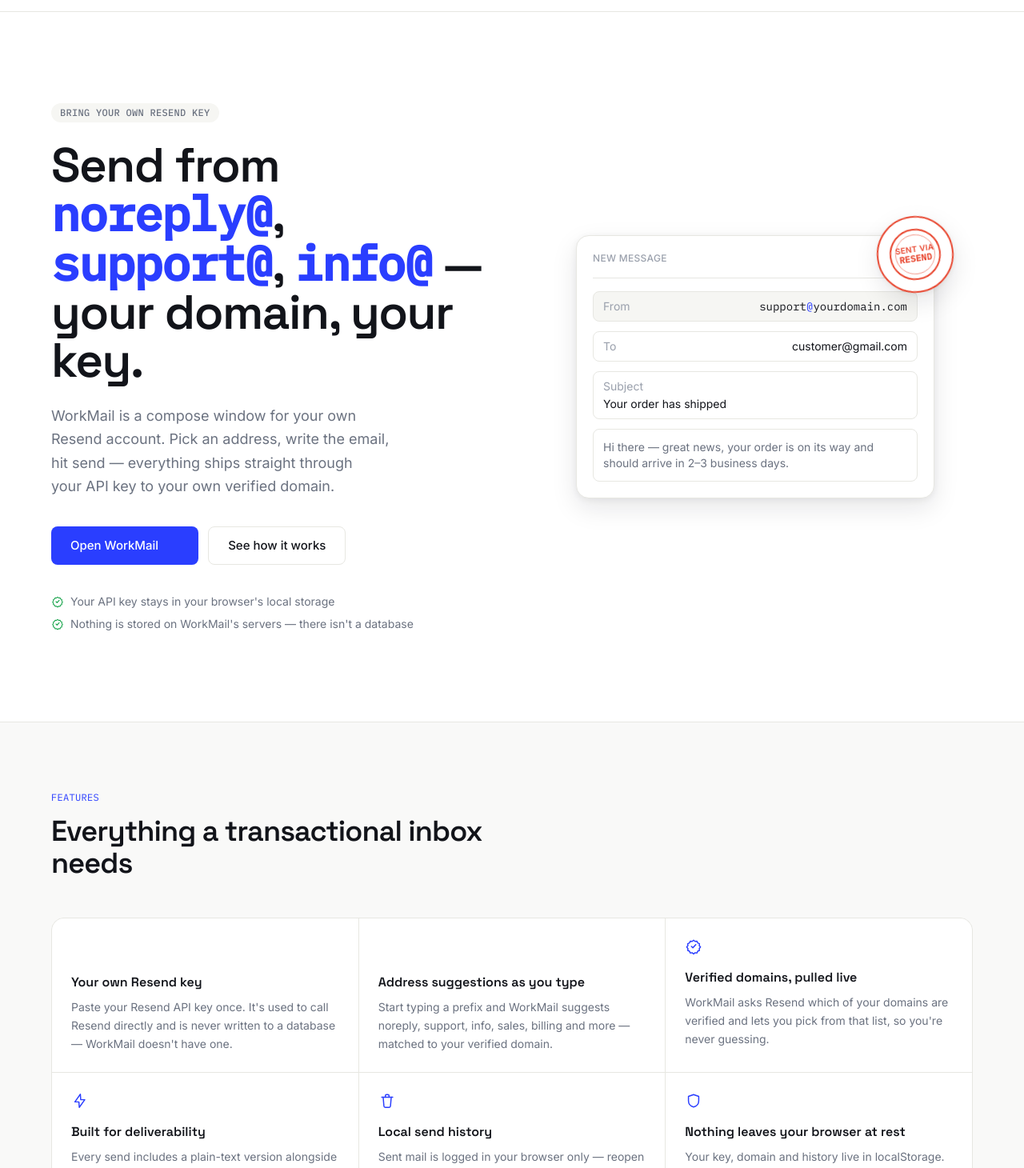
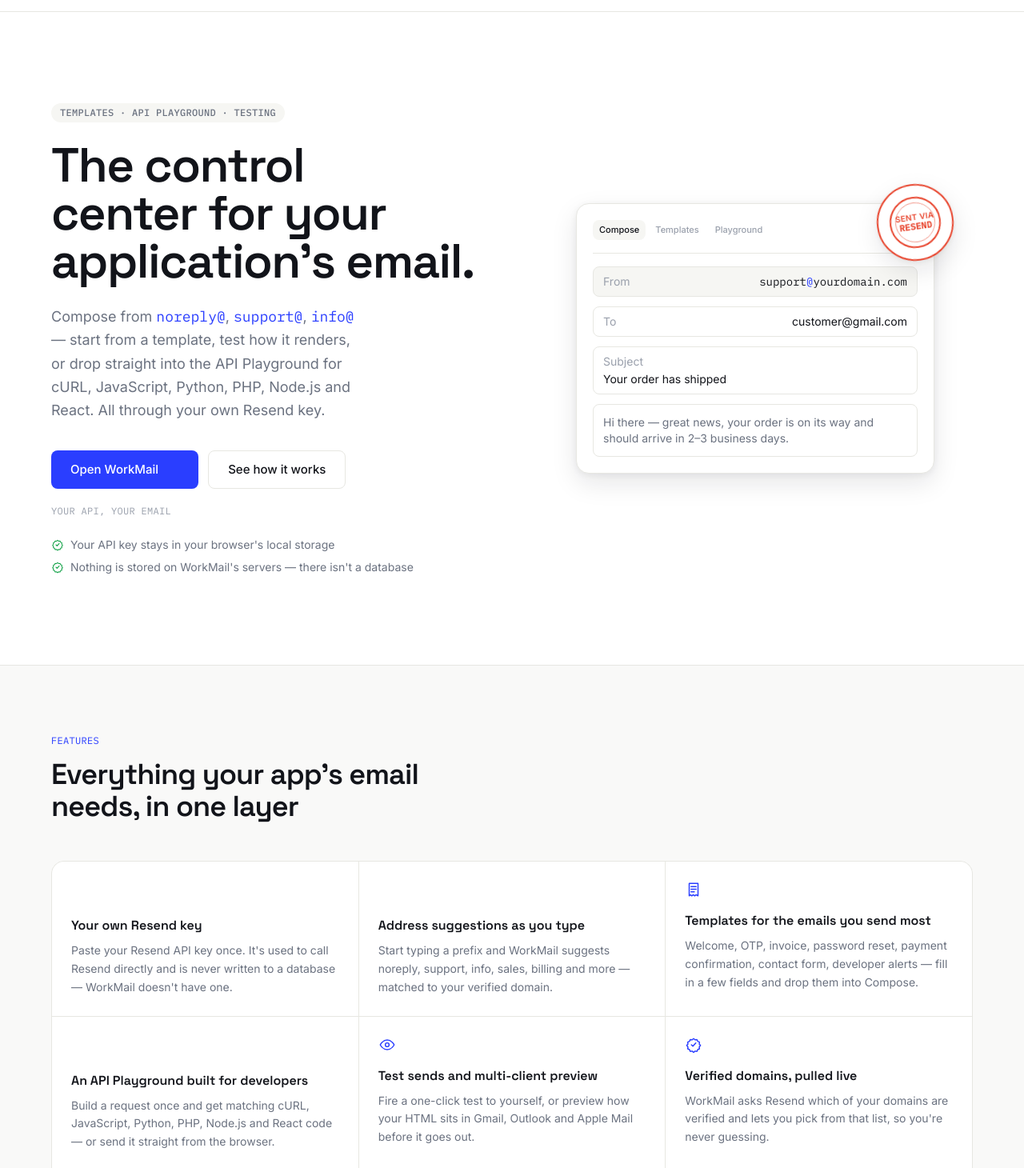
Before and after one commit to mas-rur/Work--Mail, a Next.js app: page / in a window 1280 px wide. Shown: the part 50-1510 px from the top of the page at 80% size. Built offline with nearby package versions, Linux system fonts and the light colour scheme; some icons are missing.

Commit message:
Add files via upload

```diff
--- a/components/api-key-settings.tsx
+++ b/components/api-key-settings.tsx
@@ -18,7 +18,7 @@
   DialogTrigger,
   DialogClose,
 } from "@/components/ui/dialog";
-import { KeyIcon, EyeIcon, EyeOffIcon, RefreshIcon, DomainIconEl, VerifiedIconEl, TrashIcon } from "@/components/icons";
+import { KeyIcon, EyeIcon, EyeOffIcon, RefreshIcon, DomainIconEl, VerifiedIconEl, TrashIcon, MailIcon } from "@/components/icons";
 
 type DomainEntry = { name: string; status: string };
 
@@ -32,10 +32,12 @@
   const [domains, setDomains] = useState<DomainEntry[]>([]);
   const [defaultDomain, setDefaultDomain] = useState("");
   const [loading, setLoading] = useState(false);
+  const [testEmail, setTestEmail] = useState("");
 
   useEffect(() => {
     setApiKey(settingsStore.getApiKey());
     setDefaultDomain(settingsStore.getDomain());
+    setTestEmail(settingsStore.getTestEmail());
     const cached = settingsStore.getVerifiedDomains();
     if (cached.length) {
       setDomains(cached.map((name) => ({ name, status: "verified" })));
@@ -90,6 +92,11 @@
   const pickDefault = (name: string) => {
     setDefaultDomain(name);
     settingsStore.setDomain(name);
+  };
+
+  const saveTestEmail = () => {
+    settingsStore.setTestEmail(testEmail.trim());
+    toast.success("Test email saved");
   };
 
   return (
@@ -185,6 +192,34 @@
 
       <Card className="lg:col-span-2">
         <CardHeader>
+          <CardTitle className="flex items-center gap-2">
+            <MailIcon size={18} className="text-accent" />
+            Testing
+          </CardTitle>
+          <CardDescription>
+            The address WorkMail uses for "Send test to myself" in Compose.
+          </CardDescription>
+        </CardHeader>
+        <CardContent>
+          <Label htmlFor="test-email">Your test email</Label>
+          <div className="mt-1.5 flex gap-2">
+            <Input
+              id="test-email"
+              type="email"
+              value={testEmail}
+              onChange={(e) => setTestEmail(e.target.value)}
+              placeholder="you@example.com"
+              className="flex-1"
+            />
+            <Button variant="outline" onClick={saveTestEmail}>
+              Save
+            </Button>
+          </div>
+        </CardContent>
+      </Card>
+
+      <Card className="lg:col-span-2">
+        <CardHeader>
           <CardTitle className="flex items-center gap-2 text-stamp">
             <TrashIcon size={18} />
             Local data
@@ -220,6 +255,7 @@
                       setApiKey("");
                       setDomains([]);
                       setDefaultDomain("");
+                      setTestEmail("");
                       toast.success("Local data cleared");
                     }}
                   >
--- a/components/app-shell.tsx
+++ b/components/app-shell.tsx
@@ -7,7 +7,9 @@
 import { Logo } from "@/components/logo";
 import { Tabs, TabsList, TabsTrigger, TabsContent } from "@/components/ui/tabs";
 import { Button } from "@/components/ui/button";
-import { ComposeForm } from "@/components/compose-form";
+import { ComposeForm, type TemplateSeed } from "@/components/compose-form";
+import { TemplateGallery } from "@/components/templates/template-gallery";
+import { ApiPlayground } from "@/components/playground/api-playground";
 import { SentHistory } from "@/components/sent-history";
 import { ApiKeySettings } from "@/components/api-key-settings";
 import { settingsStore, tourStore } from "@/lib/storage";
@@ -25,7 +27,7 @@
         popover: {
           title: "Welcome to WorkMail",
           description:
-            "A compose window for your own Resend account. Quick tour — four stops.",
+            "The control center for your application's email. Quick tour — six stops.",
           side: "bottom",
         },
       },
@@ -39,29 +41,39 @@
         },
       },
       {
+        element: "#tour-tab-templates",
+        popover: {
+          title: "2. Start from a template",
+          description:
+            "Welcome emails, OTPs, invoices, password resets and more — fill in a few fields and drop them into Compose.",
+          side: "bottom",
+        },
+      },
+      {
         element: "#tour-from",
         popover: {
-          title: "2. Pick an address",
+          title: "3. Pick an address",
           description:
             "Type a prefix and WorkMail suggests noreply, support, info and more — paired with your domain.",
           side: "top",
         },
       },
       {
-        element: "#tour-editor",
+        element: "#tour-send",
         popover: {
-          title: "3. Write the message",
-          description: "A small toolbar covers bold, italic, lists and links.",
+          title: "4. Send, test, or preview",
+          description:
+            "Send for real, fire a one-click test to yourself, or preview how it renders across Gmail, Outlook and Apple Mail.",
           side: "top",
         },
       },
       {
-        element: "#tour-send",
+        element: "#tour-tab-playground",
         popover: {
-          title: "4. Send",
+          title: "5. The API Playground",
           description:
-            "This goes straight through your Resend key to your domain, and gets logged in History.",
-          side: "top",
+            "Build a request and get matching cURL, JavaScript, Python, PHP, Node.js and React code — or send it directly.",
+          side: "bottom",
         },
       },
       {
@@ -82,6 +94,7 @@
   const [hasApiKey, setHasApiKey] = useState(false);
   const [domains, setDomains] = useState<string[]>([]);
   const [defaultDomain, setDefaultDomain] = useState("");
+  const [templateSeed, setTemplateSeed] = useState<TemplateSeed | null>(null);
   const tourRef = useRef<ReturnType<typeof buildTour> | null>(null);
 
   useEffect(() => {
@@ -105,6 +118,11 @@
       tourRef.current = buildTour();
       tourRef.current.drive();
     }, 60);
+  };
+
+  const useTemplate = (subject: string, html: string) => {
+    setTemplateSeed((prev) => ({ subject, html, seq: (prev?.seq ?? 0) + 1 }));
+    setTab("compose");
   };
 
   return (
@@ -132,6 +150,12 @@
             <TabsTrigger id="tour-tab-compose" value="compose">
               Compose
             </TabsTrigger>
+            <TabsTrigger id="tour-tab-templates" value="templates">
+              Templates
+            </TabsTrigger>
+            <TabsTrigger id="tour-tab-playground" value="playground">
+              API Playground
+            </TabsTrigger>
             <TabsTrigger id="tour-tab-history" value="history">
               History
             </TabsTrigger>
@@ -145,8 +169,17 @@
               domains={domains}
               defaultDomain={defaultDomain}
               hasApiKey={hasApiKey}
+              templateSeed={templateSeed}
               onGoToSettings={() => setTab("settings")}
             />
+          </TabsContent>
+
+          <TabsContent value="templates">
+            <TemplateGallery onUseTemplate={useTemplate} />
+          </TabsContent>
+
+          <TabsContent value="playground">
+            <ApiPlayground />
           </TabsContent>
 
           <TabsContent value="history">
--- a/components/compose-form.tsx
+++ b/components/compose-form.tsx
@@ -6,20 +6,25 @@
 import { FromAddressSelect } from "@/components/from-address-select";
 import { RichTextEditor, type RichTextEditorHandle } from "@/components/rich-text-editor";
 import { DeliverabilityTips } from "@/components/deliverability-tips";
+import { ClientPreviewDialog } from "@/components/compose/client-preview-dialog";
 import { Input } from "@/components/ui/input";
 import { Label } from "@/components/ui/label";
 import { Button } from "@/components/ui/button";
-import { AlertIconEl, SendIcon } from "@/components/icons";
+import { AlertIconEl, SendIcon, EyeIcon, RefreshIcon } from "@/components/icons";
+
+export type TemplateSeed = { subject: string; html: string; seq: number };
 
 export function ComposeForm({
   domains,
   defaultDomain,
   hasApiKey,
+  templateSeed,
   onGoToSettings,
 }: {
   domains: string[];
   defaultDomain: string;
   hasApiKey: boolean;
+  templateSeed?: TemplateSeed | null;
   onGoToSettings: () => void;
 }) {
   const [prefix, setPrefix] = useState("noreply");
@@ -30,6 +35,9 @@
   const [bodyHtml, setBodyHtml] = useState("");
   const [bodyText, setBodyText] = useState("");
   const [sending, setSending] = useState(false);
+  const [sendingTest, setSendingTest] = useState(false);
+  const [testEmail, setTestEmail] = useState("");
+  const [previewOpen, setPreviewOpen] = useState(false);
 
   // `defaultDomain` arrives from a localStorage read in the parent, which
   // resolves a tick after mount — pick it up once it does, but don't
@@ -39,7 +47,22 @@
     // eslint-disable-next-line react-hooks/exhaustive-deps
   }, [defaultDomain]);
 
+  useEffect(() => {
+    setTestEmail(settingsStore.getTestEmail());
+  }, []);
+
   const editorRef = useRef<RichTextEditorHandle>(null);
+
+  // Applying a template writes straight into the (largely uncontrolled)
+  // rich text editor via its imperative handle, then syncs local state.
+  useEffect(() => {
+    if (!templateSeed) return;
+    setSubject(templateSeed.subject);
+    editorRef.current?.setHtml(templateSeed.html);
+    setBodyHtml(editorRef.current?.getHtml() ?? templateSeed.html);
+    setBodyText(editorRef.current?.getText() ?? "");
+    // eslint-disable-next-line react-hooks/exhaustive-deps
+  }, [templateSeed?.seq]);
 
   const from = `${prefix}@${domain || "yourdomain.com"}`;
   const domainVerified = domains.includes(domain);
@@ -59,6 +82,25 @@
     setBodyHtml("");
     setBodyText("");
     editorRef.current?.clear();
+  };
+
+  const doSend = async (overrideTo: string, subjectPrefix = "") => {
+    const apiKey = settingsStore.getApiKey();
+    const res = await fetch("/api/send", {
+      method: "POST",
+      headers: { "Content-Type": "application/json" },
+      body: JSON.stringify({
+        apiKey,
+        from,
+        to: overrideTo,
+        subject: `${subjectPrefix}${subject}`,
+        html: bodyHtml,
+        text: bodyText,
+        replyTo: replyTo.trim() || undefined,
+      }),
+    });
+    const data = await res.json();
+    return { ok: res.ok, data };
   };
 
   const handleSend = async () => {
@@ -83,22 +125,9 @@
 
     setSending(true);
     try {
-      const res = await fetch("/api/send", {
-        method: "POST",
-        headers: { "Content-Type": "application/json" },
-        body: JSON.stringify({
-          apiKey,
-          from,
-          to: to.trim(),
-          subject,
-          html: bodyHtml,
-          text: bodyText,
-          replyTo: replyTo.trim() || undefined,
-        }),
-      });
-      const data = await res.json();
+      const { ok, data } = await doSend(to.trim());
 
-      if (!res.ok) {
+      if (!ok) {
         historyStore.add({
           id: crypto.randomUUID(),
           from,
@@ -130,6 +159,38 @@
       toast.error("Network error — the email was not sent");
     } finally {
       setSending(false);
+    }
+  };
+
+  const handleSendTest = async () => {
+    const apiKey = settingsStore.getApiKey();
+    if (!apiKey) {
+      toast.error("Add your Resend API key in Settings first");
+      onGoToSettings();
+      return;
+    }
+    if (!testEmail.trim()) {
+      toast.error("Add your test email in Settings first");
+      onGoToSettings();
+      return;
+    }
+    if (!domain) {
+      toast.error("Enter a sending domain");
+      return;
+    }
+
+    setSendingTest(true);
+    try {
+      const { ok, data } = await doSend(testEmail.trim(), "[Test] ");
+      if (!ok) {
+        toast.error(data.error || "Test send failed");
+        return;
+      }
+      toast.success(`Test sent to ${testEmail.trim()}`);
+    } catch {
+      toast.error("Network error — the test email was not sent");
+    } finally {
+      setSendingTest(false);
     }
   };
 
@@ -205,10 +266,32 @@
           </div>
         </div>
 
-        <div className="flex items-center justify-between border-t border-line pt-4">
-          <p className="text-xs text-ink-faint">
-            Sends through your own Resend account.
-          </p>
+        <div className="flex flex-col gap-3 border-t border-line pt-4 sm:flex-row sm:items-center sm:justify-between">
+          <div className="flex items-center gap-2">
+            <Button
+              type="button"
+              variant="outline"
+              size="sm"
+              onClick={() => setPreviewOpen(true)}
+            >
+              <EyeIcon size={14} />
+              Preview
+            </Button>
+            <Button
+              type="button"
+              variant="outline"
+              size="sm"
+              onClick={handleSendTest}
+              disabled={sendingTest}
+            >
+              {sendingTest ? (
+                <RefreshIcon size={14} className="animate-spin" />
+              ) : (
+                <SendIcon size={14} />
+              )}
+              {sendingTest ? "Sending…" : "Send test to myself"}
+            </Button>
+          </div>
           <Button id="tour-send" size="lg" onClick={handleSend} disabled={sending}>
             <SendIcon size={16} />
             {sending ? "Sending…" : "Send email"}
@@ -223,6 +306,14 @@
         hasPlainText={bodyText.trim().length > 0}
         hasReplyContent={bodyText.trim().length > 10}
       />
+
+      <ClientPreviewDialog
+        open={previewOpen}
+        onOpenChange={setPreviewOpen}
+        html={bodyHtml}
+        subject={subject}
+        from={from}
+      />
     </div>
   );
 }
--- a/components/feature-grid.tsx
+++ b/components/feature-grid.tsx
@@ -3,6 +3,9 @@
   AtIconEl,
   VerifiedIconEl,
   BoltIconEl,
+  ReceiptIcon,
+  DomainIconEl,
+  EyeIcon,
 } from "@/components/icons";
 import { TrashIcon, ShieldIcon } from "@/components/icons";
 
@@ -18,6 +21,24 @@
     title: "Address suggestions as you type",
     description:
       "Start typing a prefix and WorkMail suggests noreply, support, info, sales, billing and more — matched to your verified domain.",
+  },
+  {
+    icon: ReceiptIcon,
+    title: "Templates for the emails you send most",
+    description:
+      "Welcome, OTP, invoice, password reset, payment confirmation, contact form, developer alerts — fill in a few fields and drop them into Compose.",
+  },
+  {
+    icon: DomainIconEl,
+    title: "An API Playground built for developers",
+    description:
+      "Build a request once and get matching cURL, JavaScript, Python, PHP, Node.js and React code — or send it straight from the browser.",
+  },
+  {
+    icon: EyeIcon,
+    title: "Test sends and multi-client preview",
+    description:
+      "Fire a one-click test to yourself, or preview how your HTML sits in Gmail, Outlook and Apple Mail before it goes out.",
   },
   {
     icon: VerifiedIconEl,
@@ -54,7 +75,7 @@
             Features
           </span>
           <h2 className="mt-3 font-display text-3xl font-semibold tracking-tight text-ink sm:text-4xl">
-            Everything a transactional inbox needs
+            Everything your app's email needs, in one layer
           </h2>
         </div>
         <div className="grid gap-px overflow-hidden rounded-xl border border-line bg-line sm:grid-cols-2 lg:grid-cols-3">
--- a/components/hero.tsx
+++ b/components/hero.tsx
@@ -1,7 +1,6 @@
 import Link from "next/link";
 import { Button } from "@/components/ui/button";
 import { Badge } from "@/components/ui/badge";
-import { PostmarkMark } from "@/components/logo";
 import { ArrowRightIconEl, VerifiedIconEl } from "@/components/icons";
 
 export function Hero() {
@@ -10,20 +9,19 @@
       <div className="container grid gap-16 py-20 md:grid-cols-2 md:items-center md:py-28">
         <div>
           <Badge variant="neutral" className="mb-6 font-mono uppercase tracking-wide">
-            Bring your own Resend key
+            Templates · API Playground · Testing
           </Badge>
           <h1 className="text-balance font-display text-[2.6rem] font-semibold leading-[1.08] tracking-tight text-ink sm:text-6xl">
-            Send from{" "}
+            The control center for your application's email.
+          </h1>
+          <p className="mt-6 max-w-md text-balance text-lg leading-relaxed text-ink-muted">
+            Compose from{" "}
             <span className="font-mono text-accent">noreply@</span>,{" "}
             <span className="font-mono text-accent">support@</span>,{" "}
-            <span className="font-mono text-accent">info@</span> —
-            <br />
-            your domain, your key.
-          </h1>
-          <p className="mt-6 max-w-md text-balance text-lg leading-relaxed text-ink-muted">
-            WorkMail is a compose window for your own Resend account. Pick an
-            address, write the email, hit send — everything ships straight
-            through your API key to your own verified domain.
+            <span className="font-mono text-accent">info@</span> — start
+            from a template, test how it renders, or drop straight into the
+            API Playground for cURL, JavaScript, Python, PHP, Node.js and
+            React. All through your own Resend key.
           </p>
           <div className="mt-9 flex flex-wrap items-center gap-3">
             <Button asChild size="lg">
@@ -36,7 +34,10 @@
               <a href="#how-it-works">See how it works</a>
             </Button>
           </div>
-          <ul className="mt-9 flex flex-col gap-2 text-sm text-ink-muted">
+          <p className="mt-5 font-mono text-xs uppercase tracking-wide text-ink-faint">
+            Your Api, Your Email
+          </p>
+          <ul className="mt-6 flex flex-col gap-2 text-sm text-ink-muted">
             <li className="flex items-center gap-2">
               <VerifiedIconEl size={16} className="text-success" />
               Your API key stays in your browser's local storage
@@ -51,9 +52,17 @@
         <div className="relative mx-auto w-full max-w-md">
           <div className="rounded-xl border border-line bg-white p-5 shadow-pop">
             <div className="mb-4 flex items-center justify-between border-b border-line pb-4">
-              <span className="text-xs font-medium uppercase tracking-wide text-ink-faint">
-                New message
-              </span>
+              <div className="flex gap-1">
+                <span className="rounded-md bg-surface px-2 py-1 text-[11px] font-medium text-ink">
+                  Compose
+                </span>
+                <span className="px-2 py-1 text-[11px] font-medium text-ink-faint">
+                  Templates
+                </span>
+                <span className="px-2 py-1 text-[11px] font-medium text-ink-faint">
+                  Playground
+                </span>
+              </div>
               <span className="flex gap-1.5">
                 <span className="h-2.5 w-2.5 rounded-full bg-line" />
                 <span className="h-2.5 w-2.5 rounded-full bg-line" />
--- a/components/icons.tsx
+++ b/components/icons.tsx
@@ -227,6 +227,13 @@
 
 export const CheckIcon = glyph(<path d="M4.5 12.5l5 5 10-11" />);
 
+export const ReceiptIcon = glyph(
+  <>
+    <path d="M6 3.5h12v17l-2.5-1.5-2 1.5-2-1.5-2 1.5-2-1.5L6 20.5z" strokeLinejoin="round" />
+    <path d="M8.5 8h7M8.5 11.5h7M8.5 15h4.5" />
+  </>
+);
+
 export const GlobeIcon = glyph(
   <>
     <circle cx="12" cy="12" r="8.5" />
--- a/components/rich-text-editor.tsx
+++ b/components/rich-text-editor.tsx
@@ -20,6 +20,7 @@
   getHtml: () => string;
   getText: () => string;
   clear: () => void;
+  setHtml: (html: string) => void;
 };
 
 function ToolbarButton({
@@ -61,6 +62,12 @@
     getText: () => editorRef.current?.innerText ?? "",
     clear: () => {
       if (editorRef.current) editorRef.current.innerHTML = "";
+    },
+    setHtml: (html: string) => {
+      if (editorRef.current) {
+        editorRef.current.innerHTML = html;
+        emitChange();
+      }
     },
   }));
 
```
